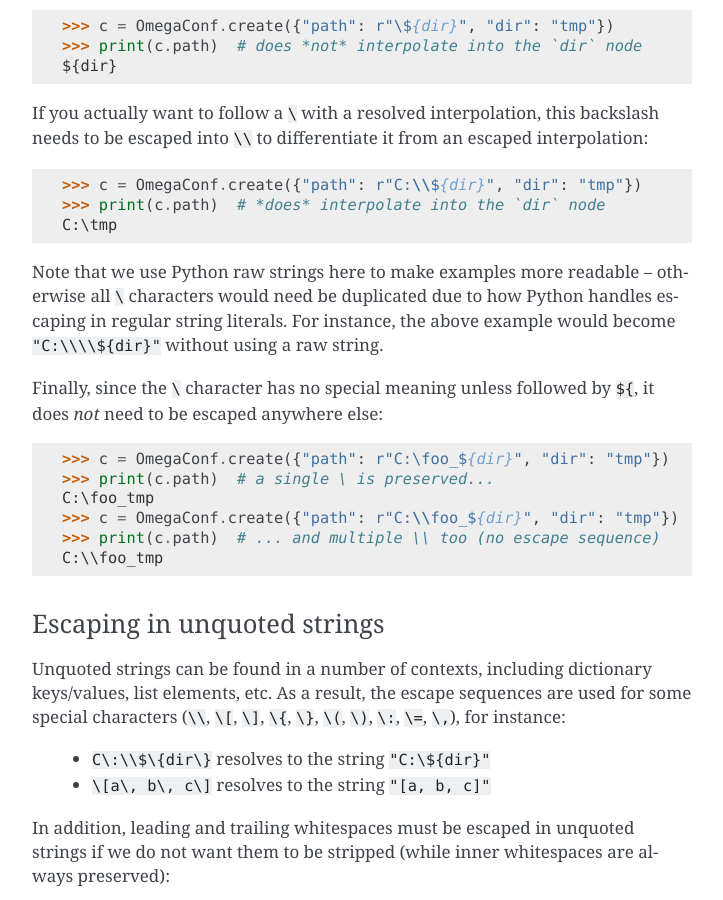
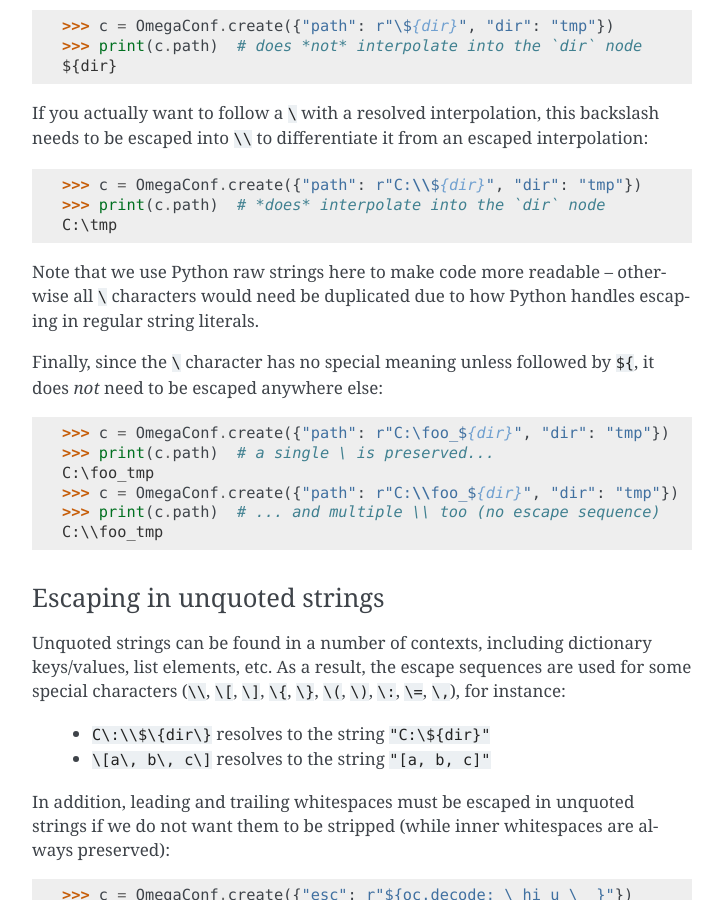
Before and after one commit to omry/omegaconf, a Sphinx documentation site: the page built from docs/source/grammar.rst, in a window 1280 px wide and 900 px high, scrolled down 3315 px. Shown: the whole window, without its empty margins (388-1111 px from the left). Built offline with Sphinx 7.4.7, drawn with Linux system fonts in a browser that asks for light colours.

Commit message:
Minor grammar doc tweaks

```diff
--- a/docs/source/grammar.rst
+++ b/docs/source/grammar.rst
@@ -179,11 +179,9 @@
     >>> print(c.path)  # *does* interpolate into the `dir` node
     C:\tmp
 
-Note that we use Python raw strings here to make examples
+Note that we use Python raw strings here to make code
 more readable -- otherwise all ``\`` characters would need be duplicated due to how Python handles
-escaping in regular string literals. For instance, the above example would become ``"C:\\\\${dir}"``
-without using a raw string.
-
+escaping in regular string literals.
 
 Finally, since the ``\`` character has no special meaning unless followed by ``${``,
 it does *not* need to be escaped anywhere else:
```
